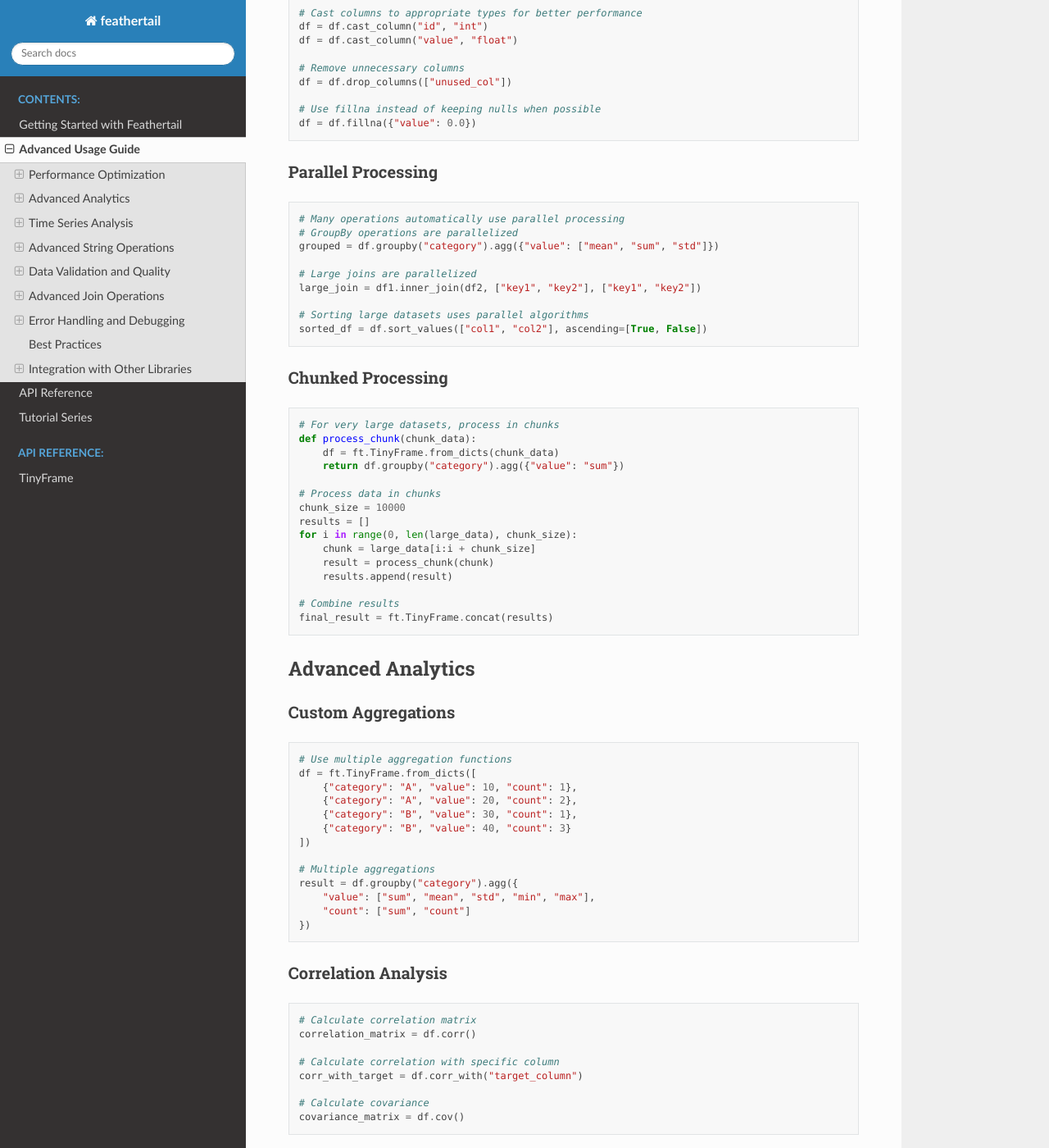
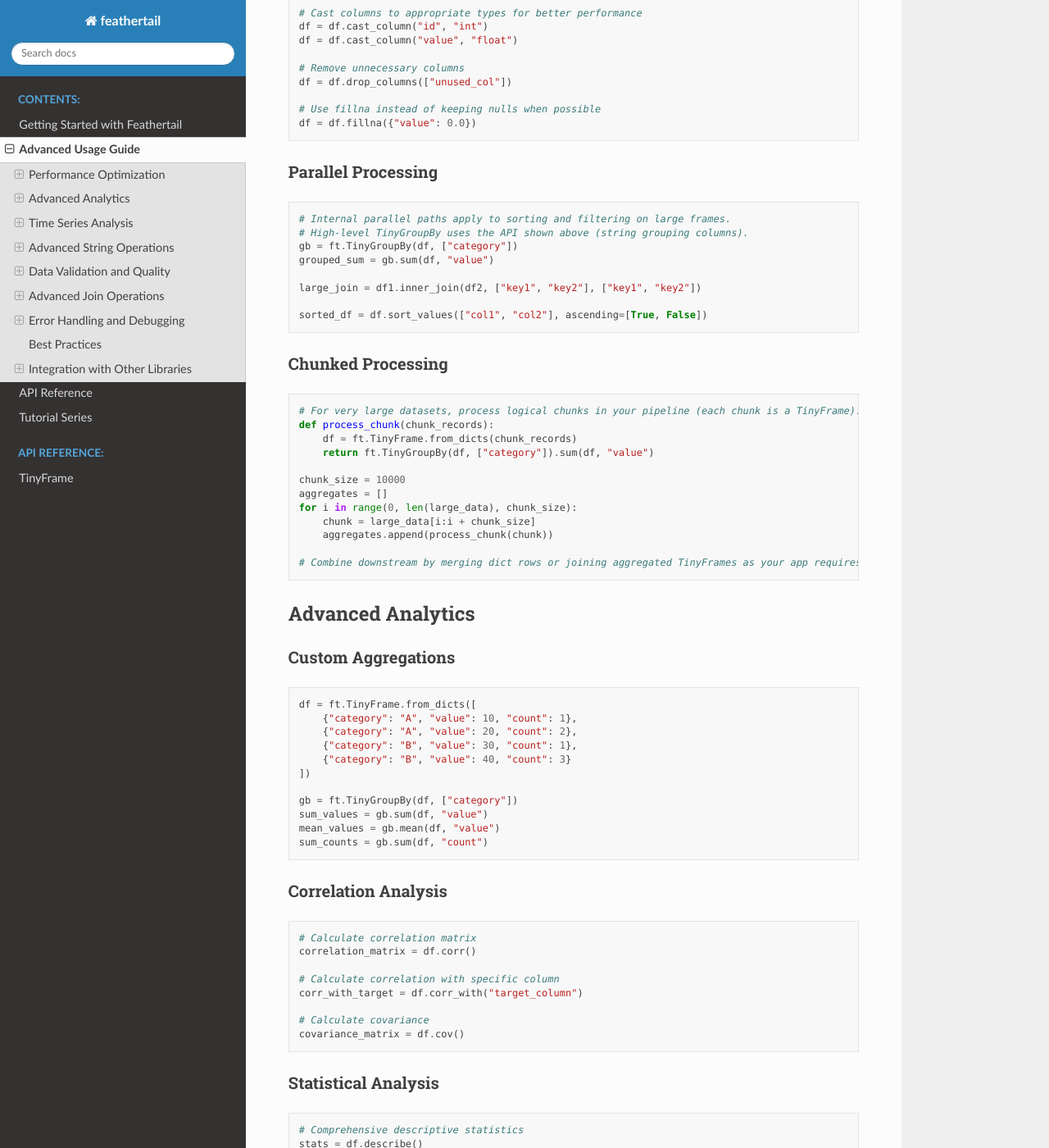
Before and after one commit to eddiethedean/feathertail, a Sphinx documentation site: the page built from docs/advanced_usage.md, in a window 1280 px wide and 1400 px high, scrolled down 420 px. Shown: the whole window at 82% size. Built offline with Sphinx 7.4.7 and the Read the Docs theme 3.1.0, drawn with Linux system fonts in a browser that asks for light colours; pages that are not in the unit, such as notebooks, are missing from menus; some of the changed text lies outside the part shown.

Commit message:
Fix groupby keys, chunked merge, strict datetimes, and sync docs.
Use fixed-arity optional group keys in parallel/chunked paths; harden chunk
column merge and merge py_objects across chunks. edit_column falls back to
Mixed when scalars mix with PyObject IDs. Strict datetime parsing with CI
Python 3.8 matrix and Windows wheel install. README, docs, notebooks, and tests
updated accordingly.

````diff
--- a/docs/advanced_usage.md
+++ b/docs/advanced_usage.md
@@ -27,35 +27,31 @@ df = df.fillna({"value": 0.0})
 ### Parallel Processing
 
 ```python
-# Many operations automatically use parallel processing
-# GroupBy operations are parallelized
-grouped = df.groupby("category").agg({"value": ["mean", "sum", "std"]})
+# Internal parallel paths apply to sorting and filtering on large frames.
+# High-level TinyGroupBy uses the API shown above (string grouping columns).
+gb = ft.TinyGroupBy(df, ["category"])
+grouped_sum = gb.sum(df, "value")
 
-# Large joins are parallelized
 large_join = df1.inner_join(df2, ["key1", "key2"], ["key1", "key2"])
 
-# Sorting large datasets uses parallel algorithms
 sorted_df = df.sort_values(["col1", "col2"], ascending=[True, False])
 ```
 
 ### Chunked Processing
 
 ```python
-# For very large datasets, process in chunks
-def process_chunk(chunk_data):
-    df = ft.TinyFrame.from_dicts(chunk_data)
-    return df.groupby("category").agg({"value": "sum"})
+# For very large datasets, process logical chunks in your pipeline (each chunk is a TinyFrame).
+def process_chunk(chunk_records):
+    df = ft.TinyFrame.from_dicts(chunk_records)
+    return ft.TinyGroupBy(df, ["category"]).sum(df, "value")
 
-# Process data in chunks
 chunk_size = 10000
-results = []
+aggregates = []
 for i in range(0, len(large_data), chunk_size):
     chunk = large_data[i:i + chunk_size]
-    result = process_chunk(chunk)
-    results.append(result)
+    aggregates.append(process_chunk(chunk))
 
-# Combine results
-final_result = ft.TinyFrame.concat(results)
+# Combine downstream by merging dict rows or joining aggregated TinyFrames as your app requires.
 ```
 
 ## Advanced Analytics
@@ -63,7 +59,6 @@ final_result = ft.TinyFrame.concat(results)
 ### Custom Aggregations
 
 ```python
-# Use multiple aggregation functions
 df = ft.TinyFrame.from_dicts([
     {"category": "A", "value": 10, "count": 1},
     {"category": "A", "value": 20, "count": 2},
@@ -71,11 +66,10 @@ df = ft.TinyFrame.from_dicts([
     {"category": "B", "value": 40, "count": 3}
 ])
 
-# Multiple aggregations
-result = df.groupby("category").agg({
-    "value": ["sum", "mean", "std", "min", "max"],
-    "count": ["sum", "count"]
-})
+gb = ft.TinyGroupBy(df, ["category"])
+sum_values = gb.sum(df, "value")
+mean_values = gb.mean(df, "value")
+sum_counts = gb.sum(df, "count")
 ```
 
 ### Correlation Analysis
@@ -101,8 +95,8 @@ stats = df.describe()
 skewness = df.skew()
 kurtosis = df.kurtosis()
 
-# Quantile analysis
-quantiles = df.quantile([0.25, 0.5, 0.75])
+# Quantile for one probability per call (e.g. median ≈ 0.5)
+q50 = df.quantile("value_column", 0.5)
 
 # Mode calculation
 modes = df.mode()
@@ -138,24 +132,26 @@ df = df.dt_day_of_week("timestamp")
 df = df.dt_day_of_year("timestamp")
 ```
 
+`to_timestamps`, `dt_year`, `dt_month`, and related methods parse strings **strictly**: whitespace-only cells, unrecognized formats, and impossible calendar dates raise `ValueError`. For optional string columns, missing values (`None`) use sentinel `0` in extracted components; `to_timestamps` on optional strings produces an optional integer timestamp column.
+
 ### Time Differences and Shifting
 
 ```python
 # Calculate time differences
 df = df.dt_diff("timestamp")
 
-# Shift timestamps
-df = df.dt_shift("timestamp", hours=1)
-df = df.dt_shift("timestamp", days=7)
+# Shift datetime strings by a delta in seconds (e.g. +1 hour = 3600)
+df = df.dt_shift("timestamp", 3600)
+df = df.dt_shift("timestamp", 7 * 24 * 3600)  # add 7 days
 ```
 
 ### Rolling and Expanding Windows
 
 ```python
-# Rolling window operations
-df = df.rolling_mean("value", window=5)
-df = df.rolling_sum("value", window=10)
-df = df.rolling_std("value", window=7)
+# Rolling window operations (window size is the second positional argument)
+df = df.rolling_mean("value", 5)
+df = df.rolling_sum("value", 10)
+df = df.rolling_std("value", 7)
 
 # Expanding window operations
 df = df.expanding_mean("value")
@@ -277,8 +273,9 @@ cross = df1.cross_join(df2)
 
 ```python
 try:
-    # Operation that might fail
-    result = df.groupby("nonexistent_column").agg({"value": "mean"})
+    # Operation that might fail (group key column missing)
+    gb = ft.TinyGroupBy(df, ["nonexistent_column"])
+    result = gb.mean(df, "value")
 except KeyError as e:
     print(f"Column not found: {e}")
     # Handle error appropriately
````
Also changed, not shown: CONTRIBUTING.md (+1 -1 lines), README.md (+18 -15 lines), docs/getting_started.md (+11 -10 lines), docs/index.rst (+5 -3 lines), docs/tutorials/01_basics.md (+1 -1 lines), 11 other files.
